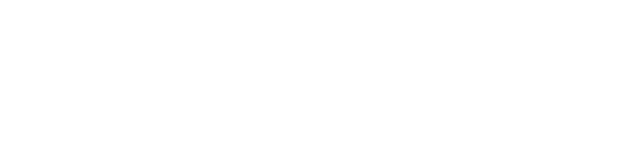
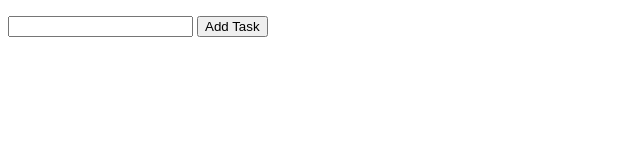
Before and after one commit to aimee-liang/todo-with-typescript, a plain HTML site: page index.html in a window 1280 px wide. Shown: the whole page, without its empty margins (0-640 px from the left). Drawn offline with Linux system fonts and the light colour scheme.

Commit message:
Added input form

```diff
--- a/index.html
+++ b/index.html
@@ -5,6 +5,10 @@
         <title>Typescript Challenge With To Do</title>
     </head>
     <body>
-
+        <ul id="list"></ul>
+        <form id="task form">
+            <input id="task-input" type="text">
+            <button id="add-task-button">Add Task</button>
+        </form>
     </body>
 </html>
```
